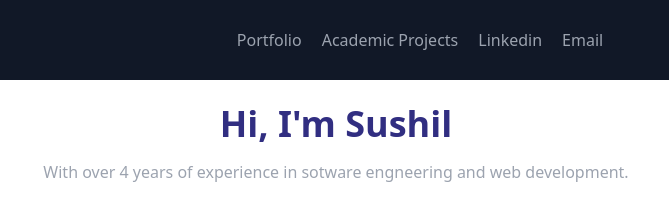
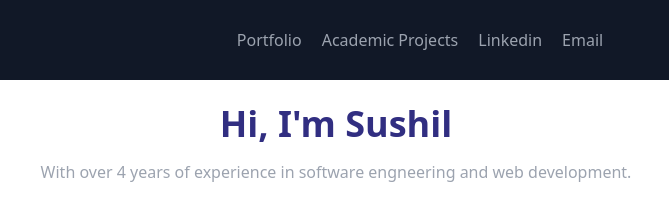
Before and after one commit to thesushilsharma/Porfolio, a plain HTML site: page index.html in a window 1280 px wide. Shown: the top 197 px of the page, 304-973 px from the left. Drawn offline with nearby package versions, Linux system fonts and the light colour scheme.

Commit message:
updating

```diff
--- a/index.html
+++ b/index.html
@@ -57,7 +57,7 @@
                 class="text-center lg:flex-col lg:gap-5 lg:rounded-md lg:shadow-lg bg-white dark:bg-slate-900 dark:shadow-slate-800 lg:p-6">
                 <h1 class="text-4xl font-bold text-indigo-900">Hi, I'm Sushil</h1>
                 <p class="text-gray-400 mt-4">
-                    With over 4 years of experience in sotware engneering and web development.
+                    With over 4 years of experience in software engneering and web development.
                 </p>
                 <a class="bg-indigo-600 text-white text-lg px-4 py-2 mt-4 rounded-md font-semibold inline-block"
                     href="#contact">Hire Me</a>
```
